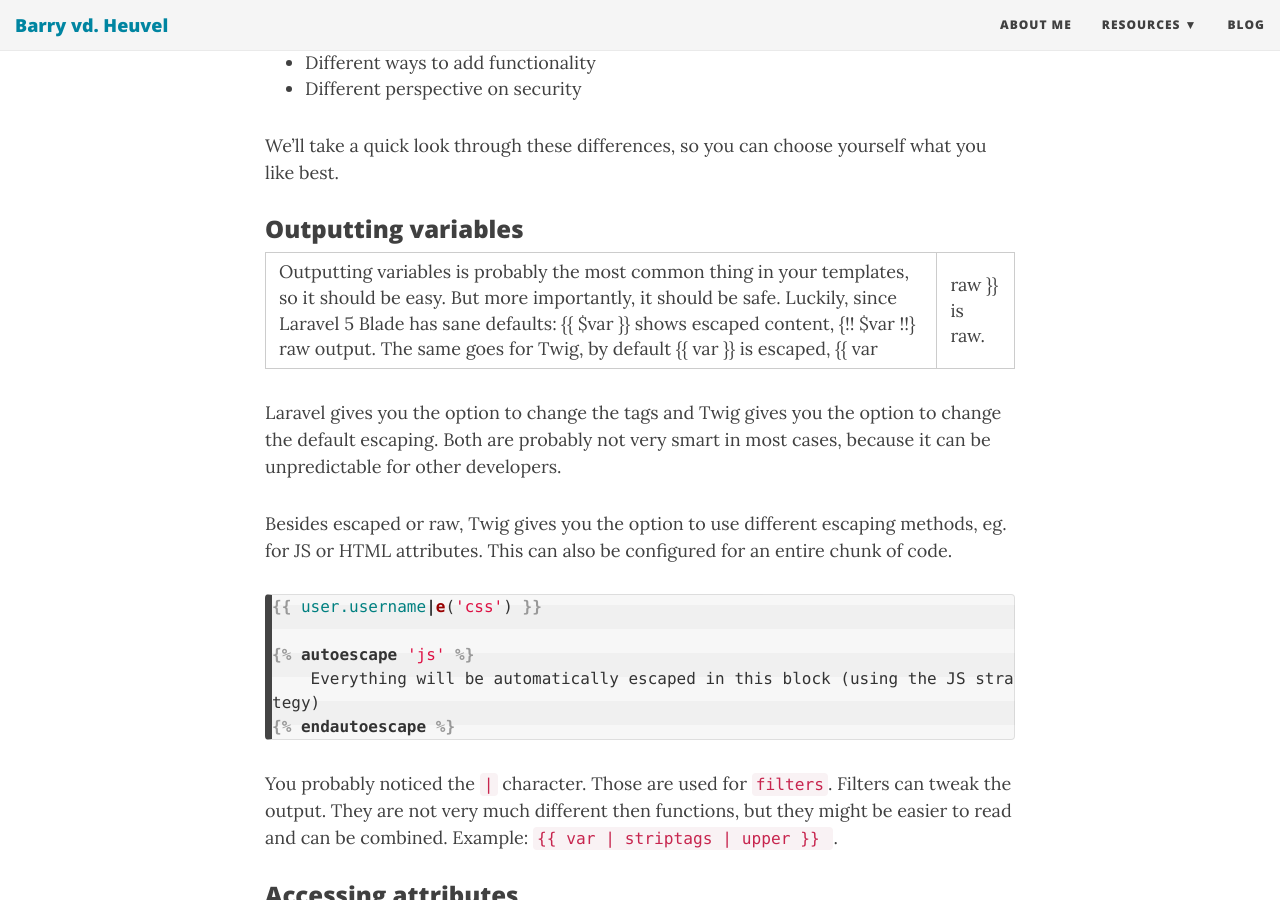
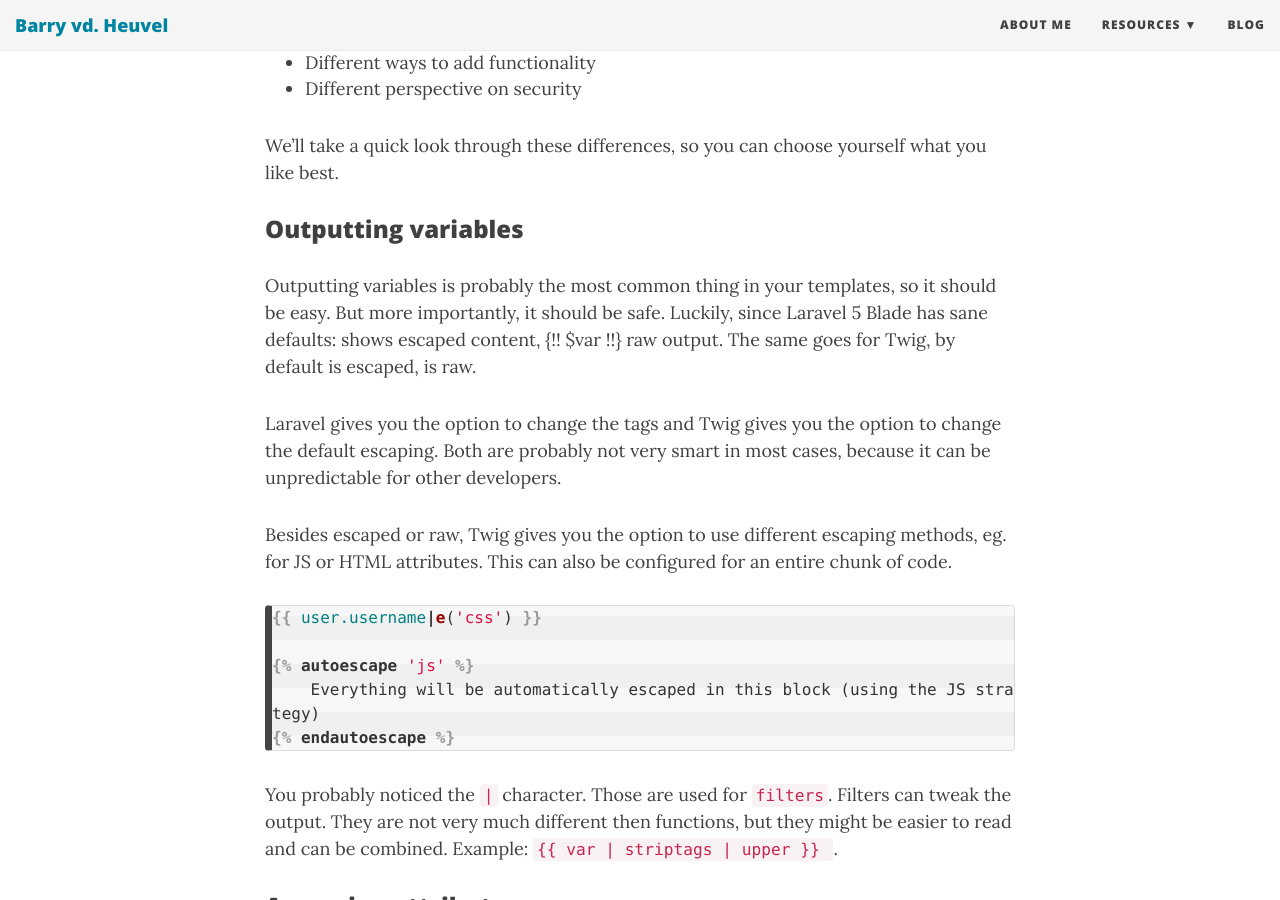
Before and after one commit to barryvdh/barryvdh.github.io, a Jekyll site: the page built from _posts/2015-08-22-comparing-blade-and-twig-templates-in-laravel.md, in a window 1280 px wide and 900 px high, scrolled down 3149 px. Built offline with Jekyll 4.4.1, drawn with Linux system fonts in a browser that asks for light colours; nearby versions of some CDN libraries; some of the changed lines change nothing that is shown.

Commit message:
Update 2015-08-22-comparing-blade-and-twig-templates-in-laravel.md

```diff
--- a/_posts/2015-08-22-comparing-blade-and-twig-templates-in-laravel.md
+++ b/_posts/2015-08-22-comparing-blade-and-twig-templates-in-laravel.md
@@ -91,7 +91,7 @@ We'll take a quick look through these differences, so you can choose yourself wh
 
 ### Outputting variables
 
-{% raw %} Outputting variables is probably the most common thing in your templates, so it should be easy. But more importantly, it should be safe. Luckily, since Laravel 5 Blade has sane defaults: {{ $var }} shows escaped content, {!! $var !!} raw output. The same goes for Twig, by default {{ var }} is escaped, {{ var |raw }} is raw. {% endraw %}
+Outputting variables is probably the most common thing in your templates, so it should be easy. But more importantly, it should be safe. Luckily, since Laravel 5 Blade has sane defaults: {{ $var }} shows escaped content, {!! $var !!} raw output. The same goes for Twig, by default {{ var }} is escaped, {{ var |raw }} is raw.
 
 Laravel gives you the option to change the tags and Twig gives you the option to change the default escaping. Both are probably not very smart in most cases, because it can be unpredictable for other developers.
 
```
